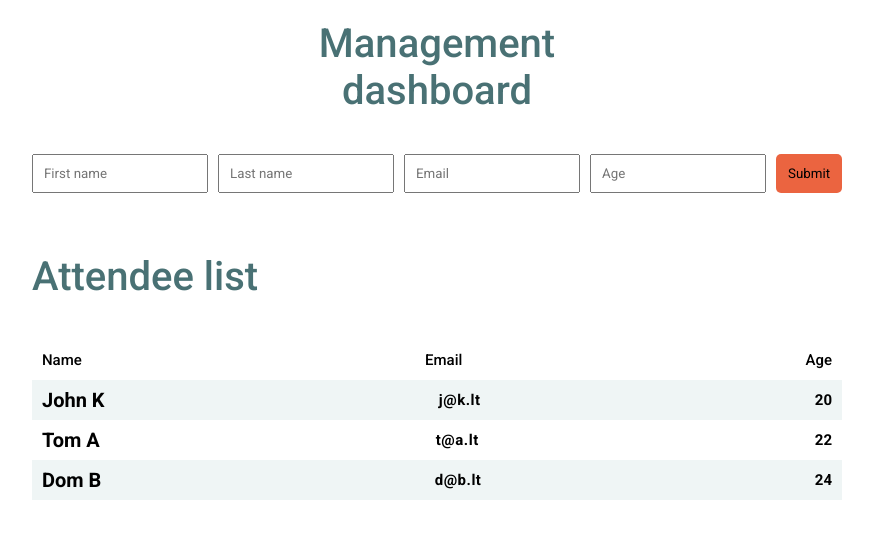
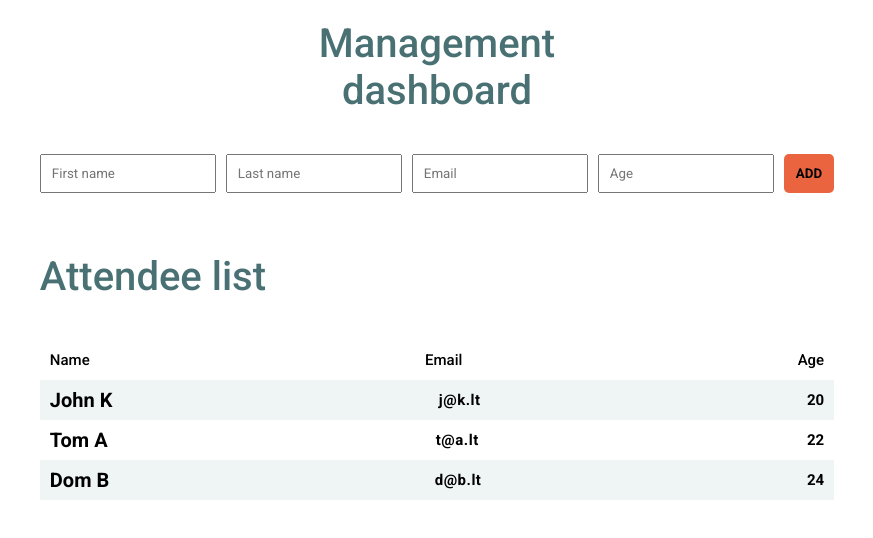
Before and after one commit to JonasKaruzas/event-management-system, a React (Create React App) app: page / in a window 1280 px wide. Shown: the top 538 px of the page, without its empty margins (203-1076 px from the left). Built offline with nearby package versions, Linux system fonts and the light colour scheme.

Commit message:
style: :lipstick: ADD styling

```diff
--- a/src/Components/CreateAttendeeInputs.jsx
+++ b/src/Components/CreateAttendeeInputs.jsx
@@ -16,14 +16,18 @@ const Button = styled.button`
   background-color: #EB6440;
   border: none;
   border-radius: 5px;
-  transition: transform 0.2s;
+  transition: transform 0.2s, box-shadow 0.2s;
+  font-weight: 600;
+  cursor: pointer;
 
   :hover {
     transform: translateY(-3px);
+    box-shadow: 0px 10px 20px 0px #a4a4a430;
   }
 
   :active {
-    transform: translateY(3px);
+    transform: translateY(0px);
+    box-shadow: none;
   }
 `
 
@@ -55,7 +59,7 @@ export function CreateAttendeeInputs() {
         <Input ref={lastName} type='text' name='lastName' placeholder="Last name" required />
         <Input ref={email} type='email' name='email' placeholder="Email" required />
         <Input ref={age} type='number' name='age' placeholder="Age" required />
-        <Button>Submit</Button>
+        <Button>ADD</Button>
       </Form>
   )
 }
```
